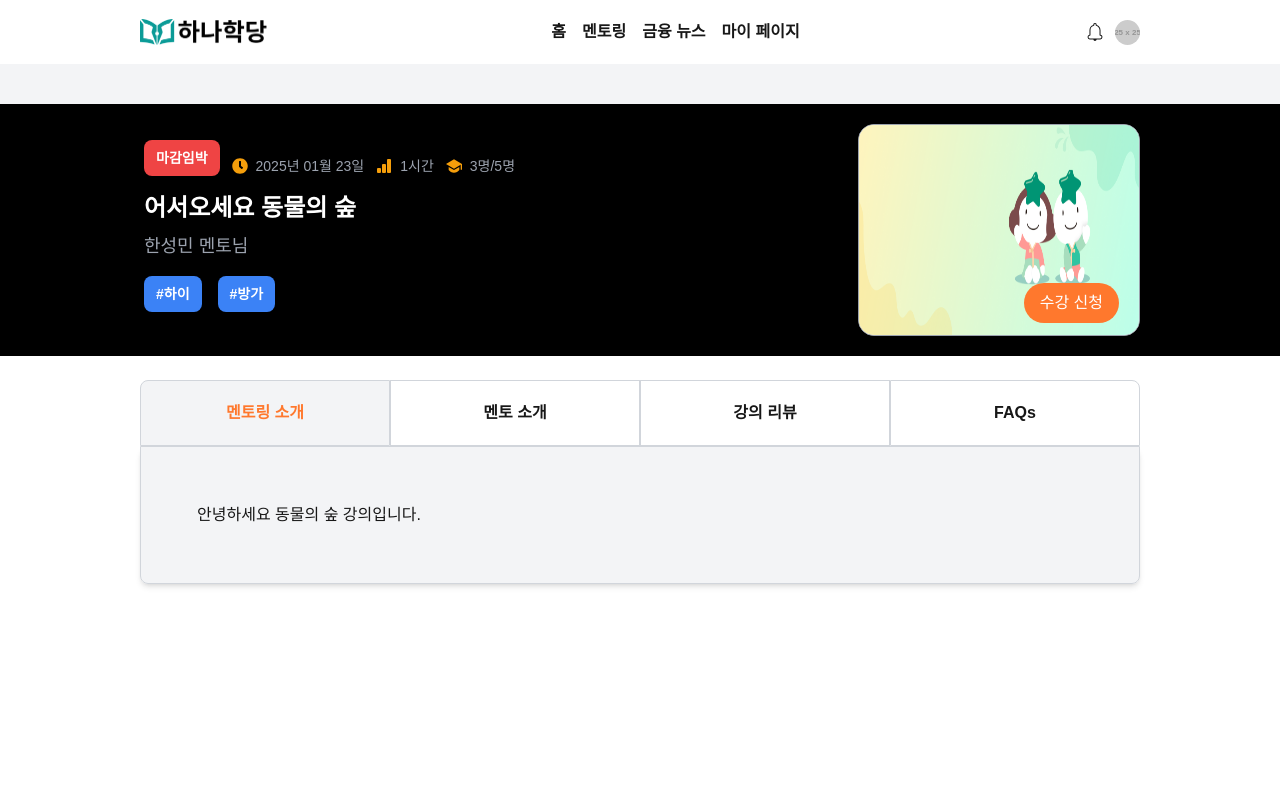
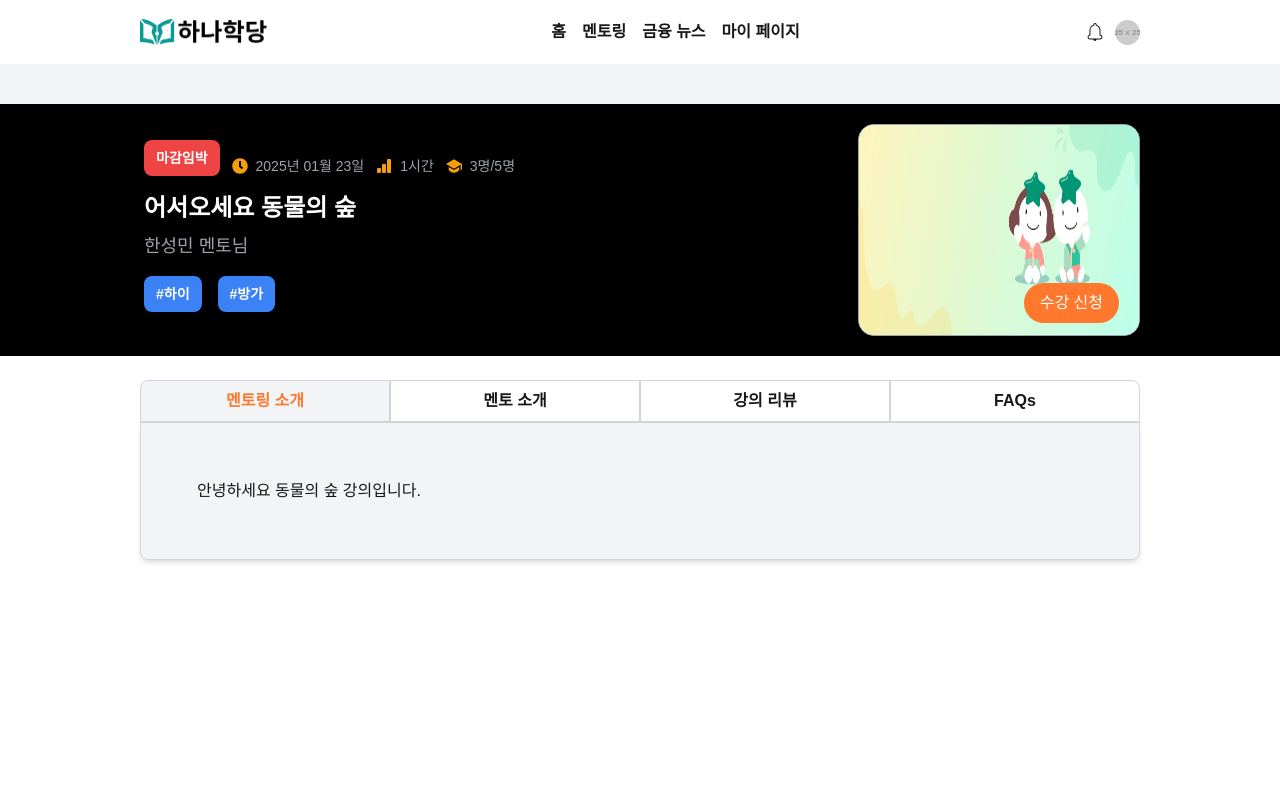
Before and after one commit to hanaro5-team-last-pang/last-pang-frontend, a Next.js app: page /mentorings/1 in a window 1280 px wide. Shown: the top 800 px of the page. Built offline with nearby package versions, Linux system fonts and the light colour scheme; a web font is replaced by a local one.

Commit message:
:bug: 헤더 UI 이슈 수정

```diff
--- a/src/components/atoms/Tab.tsx
+++ b/src/components/atoms/Tab.tsx
@@ -27,14 +27,14 @@ export default function Tab({
   tabPanelClassName,
 }: TabProps) {
   return (
-    <TabGroup>
-      <TabList>
-        <div className="flex items-center">
+    <TabGroup className="h-full">
+      <TabList className="h-full">
+        <div className="flex items-center h-full">
           {tabList.map((item, index) => {
             return (
               <HeadlessTab
                 key={index}
-                className={clsx('py-5 font-semibold', item.tabListClassName)}
+                className={clsx('h-full font-semibold', item.tabListClassName)}
                 onClick={item.tabOnClickEvent}
               >
                 {item.tabTitle}
--- a/src/components/molecules/HeaderTab.tsx
+++ b/src/components/molecules/HeaderTab.tsx
@@ -91,9 +91,5 @@ export default function HeaderTab() {
     },
   ];
 
-  return (
-    <div>
-      <Tab tabList={tabList} />
-    </div>
-  );
+  return <Tab tabList={tabList} />;
 }
--- a/src/components/molecules/TabBody.tsx
+++ b/src/components/molecules/TabBody.tsx
@@ -35,12 +35,15 @@ export default function TabBody({
       <Tab
         tabList={tabList.map((item, index) => ({
           ...item,
-          tabListClassName: clsx('flex-1 border border-gray-300 text-center', {
-            'rounded-tl-lg': index === 0, // 첫 번째 탭일때 왼쪽 모서리 라운드
-            'rounded-tr-lg': index === tabList.length - 1, // 마지막 탭의 오른쪽 모서리 라운드
-            'bg-gray-100': selectedIndex === index, // 선택된 탭 배경색 설정
-            [activeText]: selectedIndex === index, // 선택된 탭의 글자색 설정
-          }),
+          tabListClassName: clsx(
+            'flex-1 border border-gray-300 text-center py-2',
+            {
+              'rounded-tl-lg': index === 0, // 첫 번째 탭일때 왼쪽 모서리 라운드
+              'rounded-tr-lg': index === tabList.length - 1, // 마지막 탭의 오른쪽 모서리 라운드
+              'bg-gray-100': selectedIndex === index, // 선택된 탭 배경색 설정
+              [activeText]: selectedIndex === index, // 선택된 탭의 글자색 설정
+            }
+          ),
           tabOnClickEvent: () => handleTabClick(index),
         }))}
         tabPanelList={tabPanelList.map((item, index) => (
--- a/src/components/organisms/Header.tsx
+++ b/src/components/organisms/Header.tsx
@@ -34,7 +34,7 @@ export default function Header({ children }: Props) {
               />
             </Link>
           </div>
-          <div>{children}</div>
+          <div className="h-full">{children}</div>
           <div>
             {loginStatus ? (
               <div className="flex gap-2">
```
